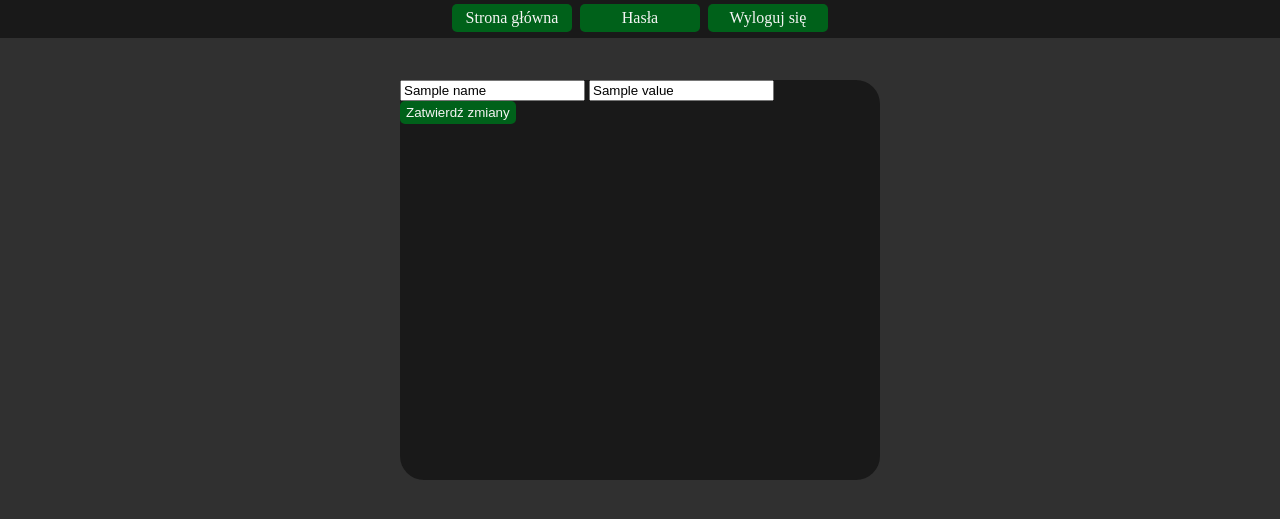
After one commit to 7Bubun/secure-web-password-manager, a Flask app: template application/templates/password_update.html in a window 1280 px wide. The commit adds this page. Shown: the top 519 px of the page. Run offline with Flask 2, Linux system fonts and the light colour scheme; the template is opened without the code that fills it: most values are stand-ins (such as "Sample title", 1, 10 or a date in 2020); parts of the project's set-up code (start-up, migrations or seed data) failed here and were passed over.

Commit message:
Implement updating passwords

```diff
--- a/application/main.py
+++ b/application/main.py
@@ -62,26 +62,37 @@ def passwords():
     else:
         return redirect('/login')
 
-@app.route('/password-management', methods=['POST', 'PUT', 'DELETE'])
-def manage_password():
+@app.route('/password-management/add', methods=['POST'])
+def add_password():
     if request.method == 'POST':
-        username = session['username']
-        name = request.form['name']
-        value = request.form['password']
-        dbm.add_password(username, name, value)
+        dbm.add_password(
+            session['username'],
+            request.form['name'],
+            request.form['password']
+        )
         return redirect('/passwords')
 
-    else:
-        return render_template('message.html', message='jeszcze niezaimplementowane!', link='/')
+@app.route('/password-management/update', methods=['POST'])
+def update_password():
+    dbm.update_password(
+        request.form['id'],
+        request.form['name'],
+        request.form['value']
+    )
+    return redirect('/passwords')
 
 @app.route('/password-management/action', methods=['POST'])
 def update():
+    if not 'username' in session:
+        return redirect('/login')
+
+    password_id = int(request.form['id'])
     password_name = request.form['name']
     password_value = request.form['value']
     action = request.form['action']
 
     if action == 'update':
-        return 'to do'
+        return render_template('password_update.html', id=password_id, name=password_name, value=password_value)
     elif action == 'delete':
         return 'to do'
     elif action == 'share':
--- a/application/static/css/style.css
+++ b/application/static/css/style.css
@@ -92,7 +92,7 @@ body {
 .btn-input {
     background-color: #00611a;
     color: whitesmoke;
-    width: 100px;
+    min-width: 100px;
     padding-top: 4px;
     padding-bottom: 4px;
     border: none;
@@ -219,3 +219,13 @@ li.passwords-row {
 .passwords-form-submit-btn {
     float: left;
 }
+
+#update-password-container {
+    width: 480px;
+    height: 400px;
+    margin-top: 80px;
+    margin-left: auto;
+    margin-right: auto;
+    background-color: #191919;
+    border-radius: 24px;
+}
--- /dev/null
+++ b/application/templates/password_update.html
@@ -0,0 +1,12 @@
+{% extends "logged_layout.html" %}
+
+{% block maincontent %}
+<div id="update-password-container">
+    <form action="/password-management/update" method="post">
+        <input name="id" type="hidden" value="{{id}}" />
+        <input name="name" type="text" value="{{name}}" />
+        <input name="value" type="text" value="{{value}}" />
+        <input type="submit" value="Zatwierdź zmiany" class="btn-input" />
+    </form>
+</div>
+{% endblock %}
--- a/application/templates/passwords.html
+++ b/application/templates/passwords.html
@@ -45,6 +45,7 @@
                     </div>
 
                     <div class="clear-both"></div>
+                    <input name="id" type="hidden" value="{{password[3]}}" />
                 </form>
             </li>
             {% endfor %}
@@ -54,7 +55,7 @@
     <div class="passwords-add">
         <div class="passwords-add-content">
             <h3>Dodawanie nowego hasła</h3>
-            <form action="/password-management" method="post">
+            <form action="/password-management/add" method="post">
                 <input type="text" name="name" placeholder="Nazwa hasła" />
                 <input type="text" name="password" placeholder="Hasło" />
                 <input type="submit" value="Dodaj hasło" />
```
Also changed, not shown: application/db_manager.py (+12 -6 lines).
